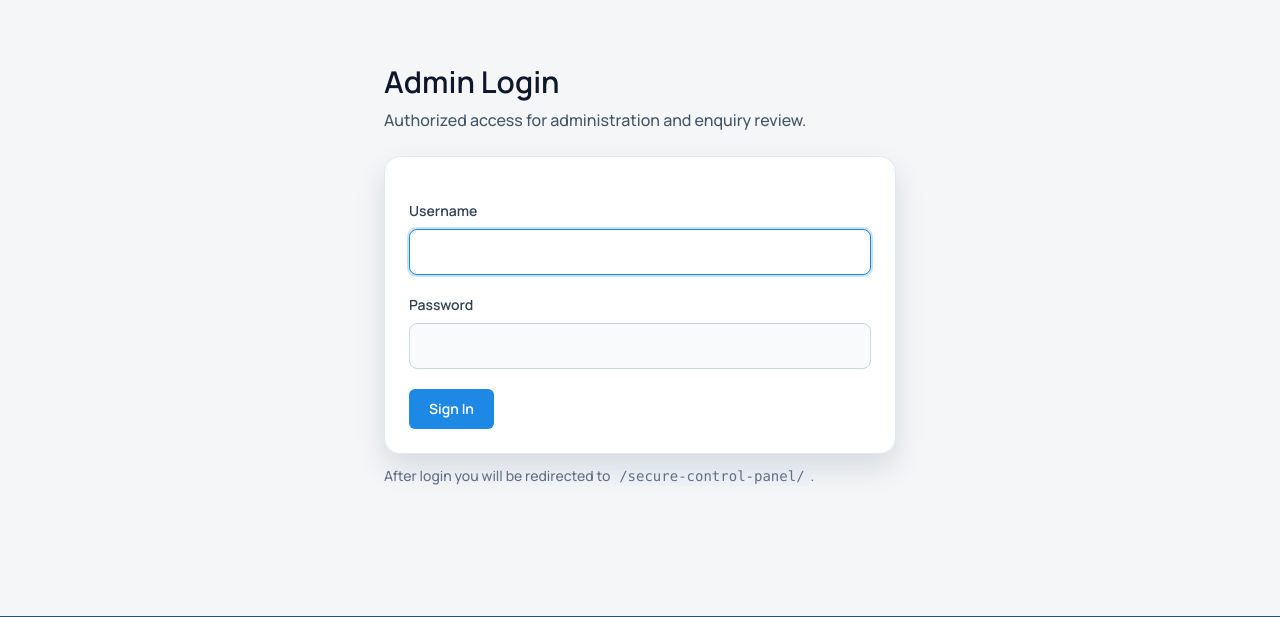
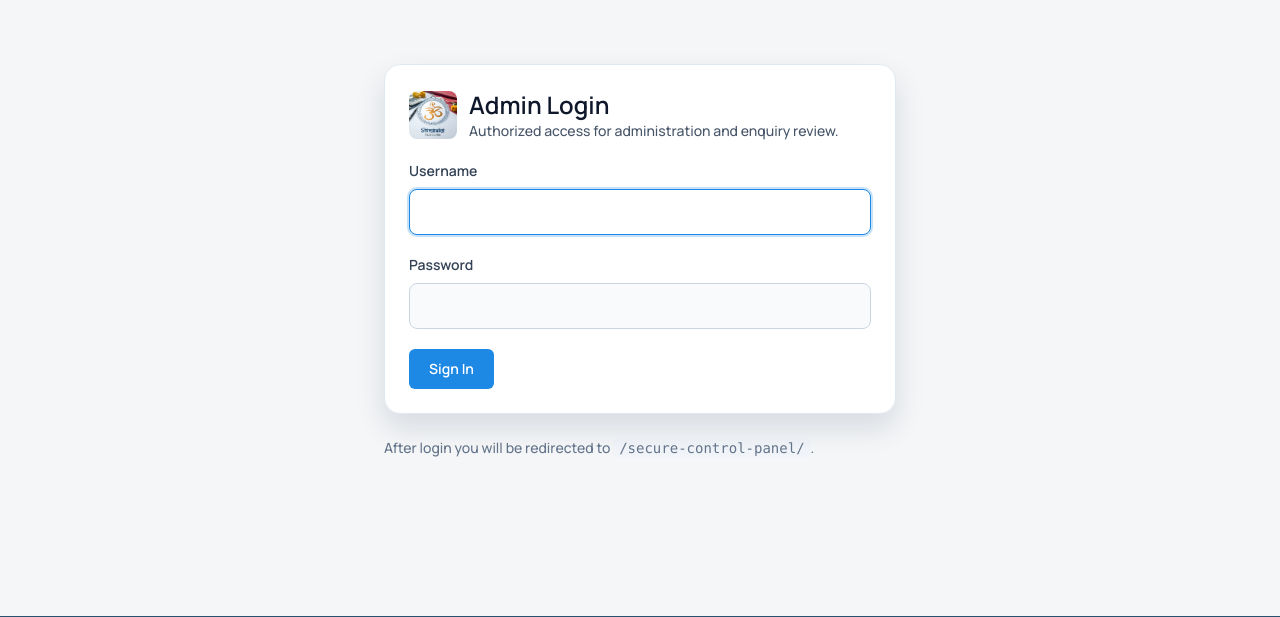
Before and after one commit to sangramyadav05/shivshakti-traders, a Django app: page /admin-login/ in a window 1280 px wide. Shown: the part 72-689 px from the top of the page. Run offline with Django 5.2, Linux system fonts and the light colour scheme; parts of the project's set-up code (start-up, migrations or seed data) failed here and were passed over; some libraries are stand-ins or nearby versions.

Commit message:
Harden admin security, add ratelimited staff login, and improve admin login UI

```diff
--- a/Project_shivshakti/settings/base.py
+++ b/Project_shivshakti/settings/base.py
@@ -120,6 +120,7 @@ DEFAULT_AUTO_FIELD = 'django.db.models.BigAutoField'
 # Admin hardening
 ADMIN_URL = env('DJANGO_ADMIN_URL', 'secure-control-panel/')
 ADMIN_LOGIN_URL = env('DJANGO_ADMIN_LOGIN_URL', 'admin-login/')
+ADMIN_LOGIN_RATELIMIT = env('DJANGO_ADMIN_LOGIN_RATELIMIT', '5/m')
 
 # Enquiry protections
 ENQUIRY_RATE_LIMIT_WINDOW_SECONDS = env_int('ENQUIRY_RATE_LIMIT_WINDOW_SECONDS', 300)
--- a/Project_shivshakti/urls.py
+++ b/Project_shivshakti/urls.py
@@ -2,10 +2,13 @@ from django.conf import settings
 from django.conf.urls.static import static
 from django.contrib import admin
 from django.contrib.sitemaps.views import sitemap
+from django.http import Http404
 from django.urls import include, path
+
 from accounts.views import StaffAdminLoginView
 from core.sitemaps import ProductSitemap, StaticViewSitemap
 from core.views import RobotsTxtView, custom_404_view, custom_500_view
+
 
 sitemaps = {
     'static': StaticViewSitemap,
@@ -15,7 +18,18 @@ sitemaps = {
 handler404 = 'core.views.custom_404_view'
 handler500 = 'core.views.custom_500_view'
 
+
+def hidden_admin_view(request, *args, **kwargs):
+    raise Http404('Not found')
+
+
+admin_url = settings.ADMIN_URL.lstrip('/')
+if not admin_url.endswith('/'):
+    admin_url = f'{admin_url}/'
+
 urlpatterns = [
+    path('admin/', hidden_admin_view, name='hidden_admin'),
+    path(f'{admin_url}login/', StaffAdminLoginView.as_view(), name='hardened_admin_login'),
     path(settings.ADMIN_URL, admin.site.urls),
     path(settings.ADMIN_LOGIN_URL, StaffAdminLoginView.as_view(), name='custom_admin_login'),
     path('api/', include('api.urls')),
--- a/accounts/templates/accounts/admin_login.html
+++ b/accounts/templates/accounts/admin_login.html
@@ -1,14 +1,34 @@
 {% extends 'base.html' %}
+{% load static %}
 {% block page_title %}Admin Login | Shivshakti Traders{% endblock %}
 
 {% block content %}
 <section class="py-16">
     <div class="mx-auto max-w-xl px-4 sm:px-6 lg:px-8">
-        <div class="reveal mb-6">
-            <h1 class="text-3xl font-semibold text-slate-900">Admin Login</h1>
-            <p class="mt-2 text-slate-600">Authorized access for administration and enquiry review.</p>
+        <div class="reveal mb-6 rounded-2xl border border-slate-200 bg-white p-6 shadow-soft">
+            <div class="mb-4 flex items-center gap-3">
+                <img src="{% static 'assets/image/logo.png' %}" alt="Shivshakti Traders logo" class="h-12 w-12 rounded-lg object-cover">
+                <div>
+                    <h1 class="text-2xl font-semibold text-slate-900">Admin Login</h1>
+                    <p class="text-sm text-slate-600">Authorized access for administration and enquiry review.</p>
                 </div>
-        <form method="post" class="reveal space-y-5 rounded-2xl border border-slate-200 bg-white p-6 shadow-soft">
+            </div>
+
+            {% if messages %}
+                <div class="mb-4 space-y-2">
+                    {% for message in messages %}
+                        <div class="rounded-lg border border-red-200 bg-red-50 px-3 py-2 text-sm text-red-700">{{ message }}</div>
+                    {% endfor %}
+                </div>
+            {% endif %}
+
+            {% if form.non_field_errors %}
+                <div class="mb-4 rounded-lg border border-red-200 bg-red-50 px-3 py-2 text-sm text-red-700">
+                    {{ form.non_field_errors|striptags }}
+                </div>
+            {% endif %}
+
+            <form method="post" class="space-y-5">
                 {% csrf_token %}
                 {% for field in form %}
                     <div>
@@ -21,6 +41,8 @@
                 {% endfor %}
                 <button type="submit" class="inline-flex rounded-md bg-brand-500 px-5 py-2.5 text-sm font-semibold text-white transition hover:bg-brand-600">Sign In</button>
             </form>
+        </div>
+
         <p class="mt-3 text-sm text-slate-500">After login you will be redirected to <code class="rounded bg-slate-100 px-1.5 py-0.5">{{ admin_url }}</code>.</p>
     </div>
 </section>
--- a/accounts/views.py
+++ b/accounts/views.py
@@ -7,7 +7,9 @@ from django.core.cache import cache
 from django.http import HttpResponseForbidden
 from django.shortcuts import redirect
 from django.urls import reverse, reverse_lazy
+from django.utils.decorators import method_decorator
 from django.views.generic import FormView, TemplateView
+from django_ratelimit.decorators import ratelimit
 
 
 def _apply_auth_widget_classes(form):
@@ -16,6 +18,10 @@ def _apply_auth_widget_classes(form):
         existing = field.widget.attrs.get('class', '')
         field.widget.attrs['class'] = f'{existing} {css}'.strip()
     return form
+
+
+def _admin_login_rate(group, request):
+    return getattr(settings, 'ADMIN_LOGIN_RATELIMIT', '5/m')
 
 
 class LoginRateLimitMixin:
@@ -81,10 +87,17 @@ class AccountDashboardView(TemplateView):
     template_name = 'accounts/dashboard.html'
 
 
-class StaffAdminLoginView(LoginRateLimitMixin, FormView):
+@method_decorator(ratelimit(key='ip', rate=_admin_login_rate, method='POST', block=False), name='dispatch')
+class StaffAdminLoginView(FormView):
     template_name = 'accounts/admin_login.html'
     form_class = AuthenticationForm
-    rate_limit_scope = 'admin-login'
+
+    def dispatch(self, request, *args, **kwargs):
+        if request.method == 'POST' and getattr(request, 'limited', False):
+            messages.error(request, 'Too many admin login attempts. Please try again in a minute.')
+            form = self.get_form()
+            return self.render_to_response(self.get_context_data(form=form), status=429)
+        return super().dispatch(request, *args, **kwargs)
 
     def get_success_url(self):
         return reverse('admin:index')
@@ -94,22 +107,16 @@ class StaffAdminLoginView(LoginRateLimitMixin, FormView):
         return _apply_auth_widget_classes(form)
 
     def form_valid(self, form):
-        if self.is_rate_limited():
-            messages.error(self.request, 'Too many login attempts. Please wait and try again.')
-            return self.form_invalid(form)
-
         user = form.get_user()
         if not user.is_staff:
-            self.bump_rate_limit()
+            messages.error(self.request, 'Only staff users can access admin.')
             return HttpResponseForbidden('Only staff users can access admin.')
 
         login(self.request, user)
-        self.clear_rate_limit()
         return redirect(self.get_success_url())
 
     def form_invalid(self, form):
-        if not self.is_rate_limited():
-            self.bump_rate_limit()
+        messages.error(self.request, 'Invalid username or password.')
         return super().form_invalid(form)
 
     def get_context_data(self, **kwargs):
--- a/requirements.txt
+++ b/requirements.txt
@@ -1,6 +1,7 @@
 asgiref==3.9.1
 dj-database-url==3.1.1
 Django==5.2.4
+django-ratelimit==4.1.0
 djangorestframework==3.16.0
 djangorestframework-simplejwt==5.5.1
 drf-spectacular==0.28.0
```
Also changed, not shown: 1 other file. Lines whose indentation alone changed are shown as unchanged.
